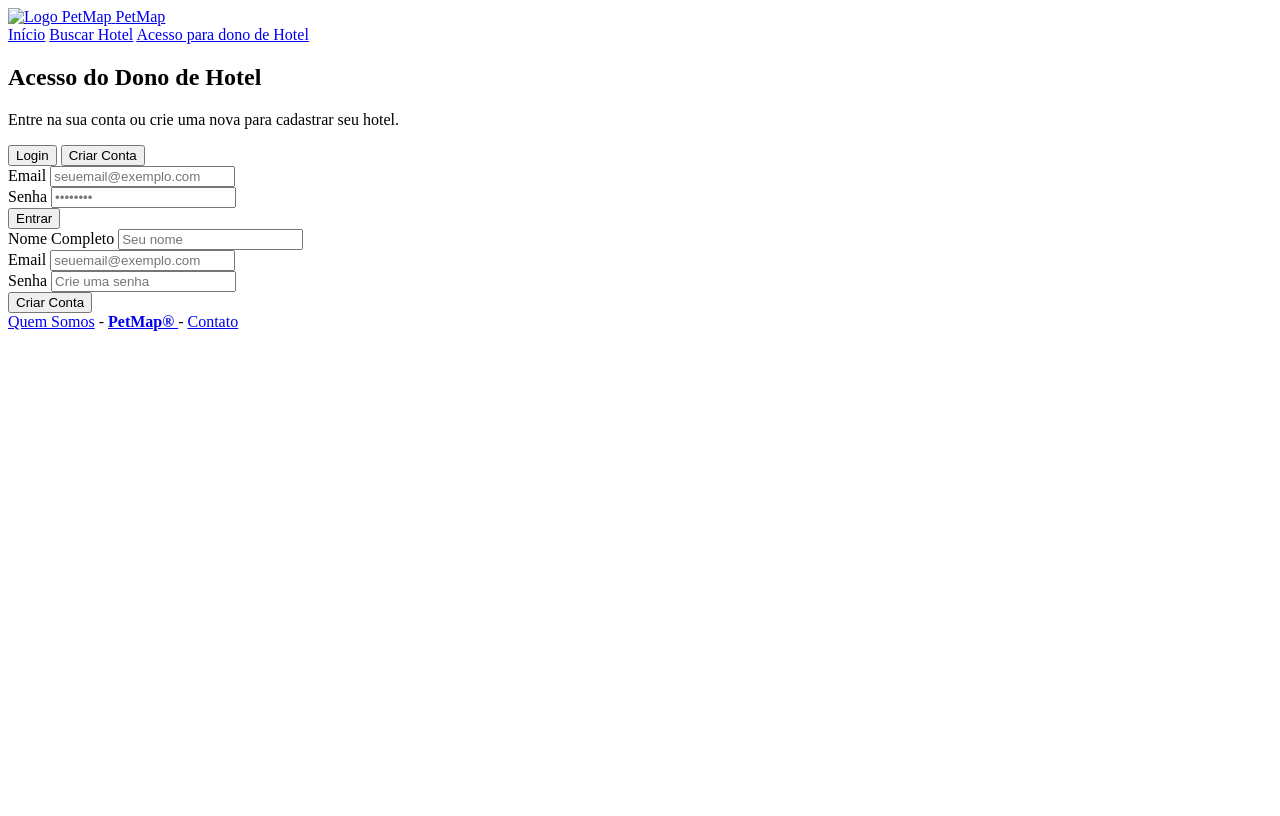
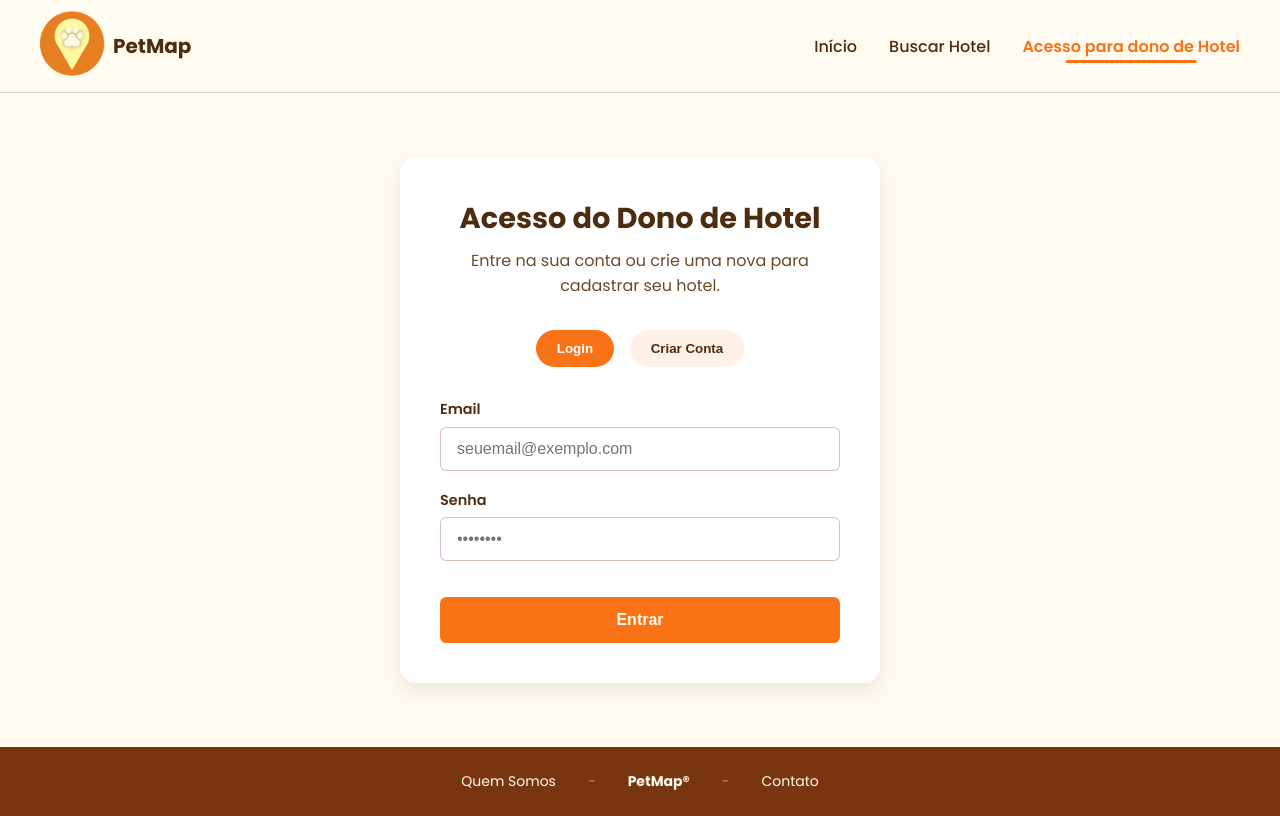
Before and after one commit to cauaraphaellc/PetMap, a plain HTML site: page login.html in a window 1280 px wide. Drawn offline with Linux system fonts and the light colour scheme; the site is published under a folder, as on GitHub Pages, so addresses that start at the root find nothing; no server answers.

Commit message:
Update login.html

```diff
--- a/login.html
+++ b/login.html
@@ -4,16 +4,16 @@
     <meta charset="UTF-8">
     <meta name="viewport" content="width=device-width, initial-scale=1.0">
     <title>PetMap</title>
-    <link rel="stylesheet" href="/css/styledefault.css">
-    <link rel="stylesheet" href="/css/stylelogin.css">
-    <script type="module" src="/js/login.js"></script>
+    <link rel="stylesheet" href="css/styledefault.css">
+    <link rel="stylesheet" href="css/stylelogin.css">
+    <script type="module" src="js/login.js"></script>
 </head>
 <body>
 
     <header>
         <div class="header-container">
             <a href="index.html" class="logo">
-                <img src="/img/Logo750.png" alt="Logo PetMap" class="logo-img">
+                <img src="img/Logo750.png" alt="Logo PetMap" class="logo-img">
                 <span class="logo-text">PetMap</span>
             </a>
             <nav>
@@ -36,7 +36,6 @@
                 <button class="tab-btn" data-tab="register">Criar Conta</button>
             </div>
 
-            <!--form 2 -->
             <form id="tab-login" class="login-form active">
                 <div class="form-group">
                     <label>Email</label>
@@ -51,7 +50,6 @@
                 <button type="submit" class="login-btn">Entrar</button>
             </form>
 
-            <!--form 1-->
             <form id="tab-register" class="login-form">
                 <div class="form-group">
                     <label>Nome Completo</label>
```
